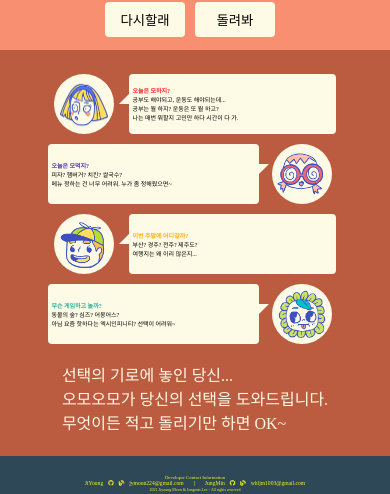
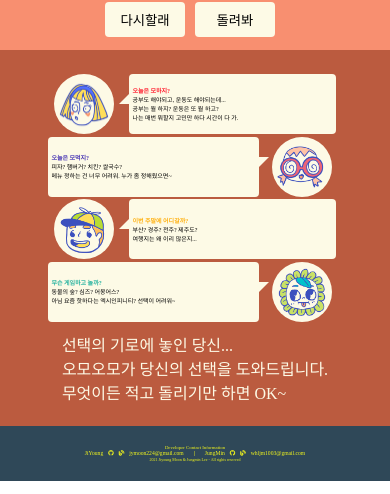
Before and after one commit to JJ-OMOMO/OMOMO, a React (Create React App) app: page / in a window 390 px wide. Shown: the part 169-663 px from the top of the page. Built offline with nearby package versions, Linux system fonts and the light colour scheme; no server answers; a web font is replaced by a local one.

Commit message:
responsive web ipad main page modified

```diff
--- a/src/pages/mainpage/mainpage.jsx
+++ b/src/pages/mainpage/mainpage.jsx
@@ -138,6 +138,9 @@
   flex-direction: column;
   justify-content: center;
   background-color: #ffc6a4;
+  @media screen and (max-width: 1024px) {
+    height: 100%;
+  }
   @media screen and (max-width: 768px) {
     height: 100%;
   }
@@ -249,6 +252,8 @@
   flex-basis: 50%;
   overflow: hidden;
   background-color: #bb5b3f;
+  padding-top: 0.625rem;
+  padding-bottom: 0.3rem;
   @media screen and (max-width: 768px) {
     padding-top: 1.7rem;
   }
@@ -261,7 +266,7 @@
 const RouletteDescriptionIntro = styled.div`
   color: #fdfae6;
   font-family: "CookieRun-Regular";
-  padding-top: 1.063rem;
+  padding: 0rem 1.063rem;
   @media screen and (max-width: 768px) {
     font-size: 1.9rem;
     padding-top: 0.5rem;
@@ -276,7 +281,9 @@
 
 const DescriptionWrapper = styled.div`
   display: flex;
-  margin-bottom: 10px;
+  margin-bottom: 0.625rem;
+  justify-content: center;
+  width: 100%;
 `;
 
 const Avatar = styled.div`
@@ -303,12 +310,13 @@
   font-family: "GowunDodum-Regular";
   padding: 0.5rem 0.8rem;
   position: relative;
-  width: 23.75rem;
+  // width: 23.75rem;
+  width: 50%;
   height: auto;
   background-color: #fdfae6;
   border-radius: 4px;
   margin-left: 20px;
-  white-space: nowrap;
+  // white-space: nowrap;
   &:after {
     content: "";
     position: absolute;
@@ -363,12 +371,13 @@
   font-family: "GowunDodum-Regular";
   padding: 0.5rem 0.8rem;
   position: relative;
-  width: 380px;
+  // width: 380px;
+  width: 50%;
   height: auto;
   background-color: #fdfae6;
   border-radius: 4px;
   margin-right: 27px;
-  white-space: nowrap;
+  // white-space: nowrap;
   &:after {
     content: "";
     position: absolute;
```
